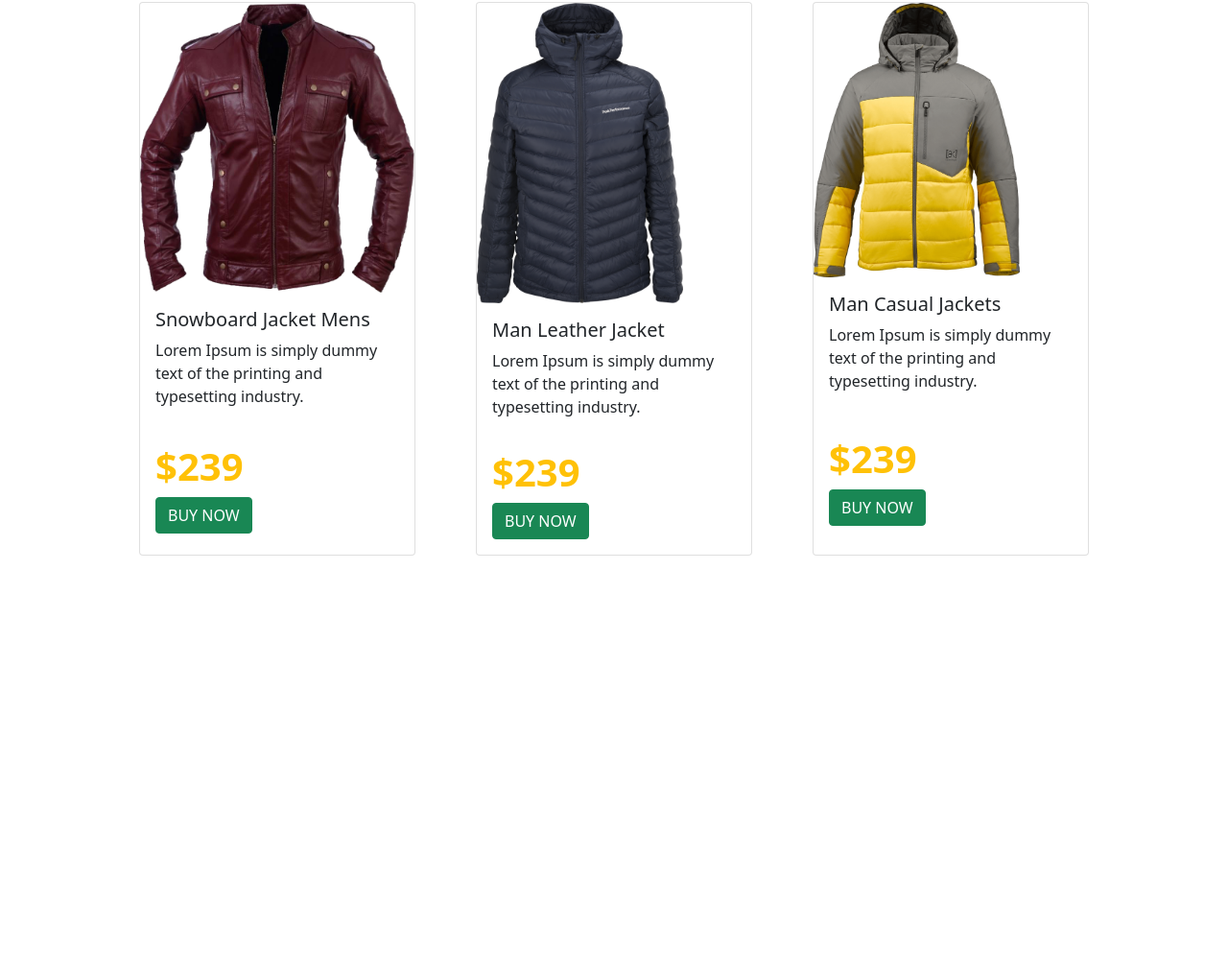
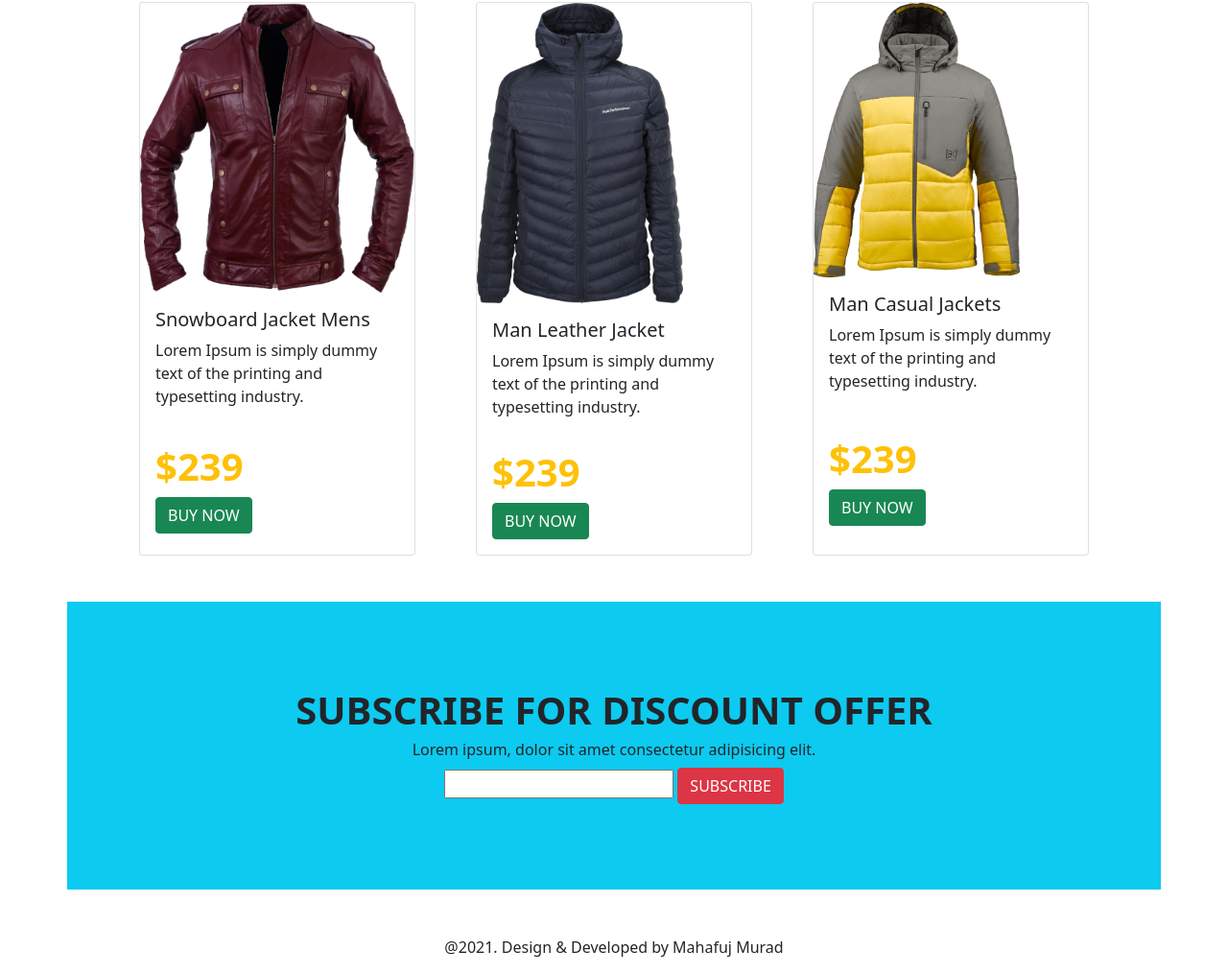
Before and after one commit to Murad-prog/responsive, a plain HTML site: page index.html in a window 1280 px wide. Shown: the part 1305-2320 px from the top of the page at 96% size. Before the commit the page ends 1884 px from the top, so only its background shows below. Drawn offline with nearby package versions, Linux system fonts and the light colour scheme.

Commit message:
i try my best

```diff
--- a/index.html
+++ b/index.html
@@ -115,7 +115,15 @@
         </section>
     </main>
     <footer>
-
+        <section style="height: 300px;" class=" container text-center d-flex align-items-center justify-content-center bg-info mt-5" >
+        <div>
+            <h1 class="fw-bold">SUBSCRIBE FOR DISCOUNT OFFER</h1>
+            <h6>Lorem ipsum, dolor sit amet consectetur adipisicing elit. </h6>
+            <input type="text">
+            <button class="btn btn-danger">SUBSCRIBE</button>
+        </div>
+        </section>
+        <p class="text-center mt-5">@2021. Design & Developed by Mahafuj Murad</p>
     </footer>
 
 
```
